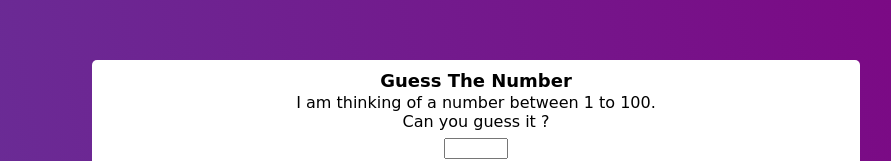
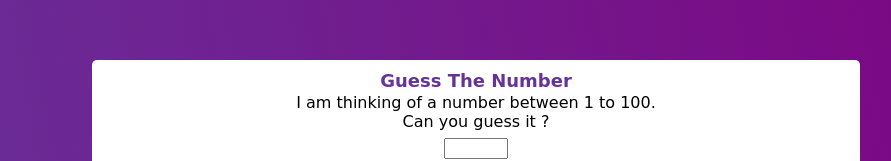
Before and after one commit to iamSuccessful72/iamSuccessful72.github.io, a plain HTML site: page index.html in a window 1280 px wide. Shown: the part 249-410 px from the top of the page, without its empty margins (164-1055 px from the left). Drawn offline with Linux system fonts and the light colour scheme.

Commit message:
changed the heading color to rebeccapurple on style.css file

```diff
--- a/style.css
+++ b/style.css
@@ -28,6 +28,9 @@ button[type="submit"] {
 form {
     display: flex;
     justify-content: center;
+}
+h1 {
+    color: rebeccapurple;
 }
 input {
     display: block;
```
